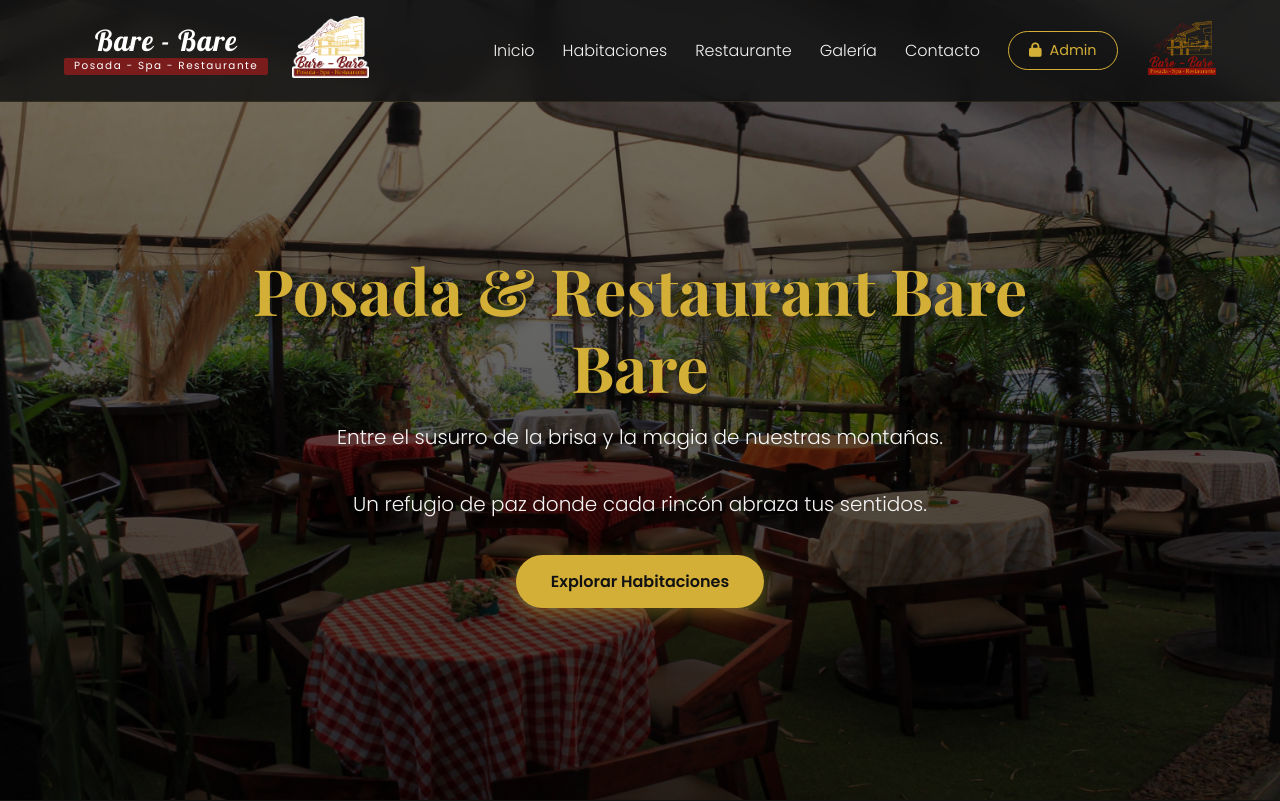
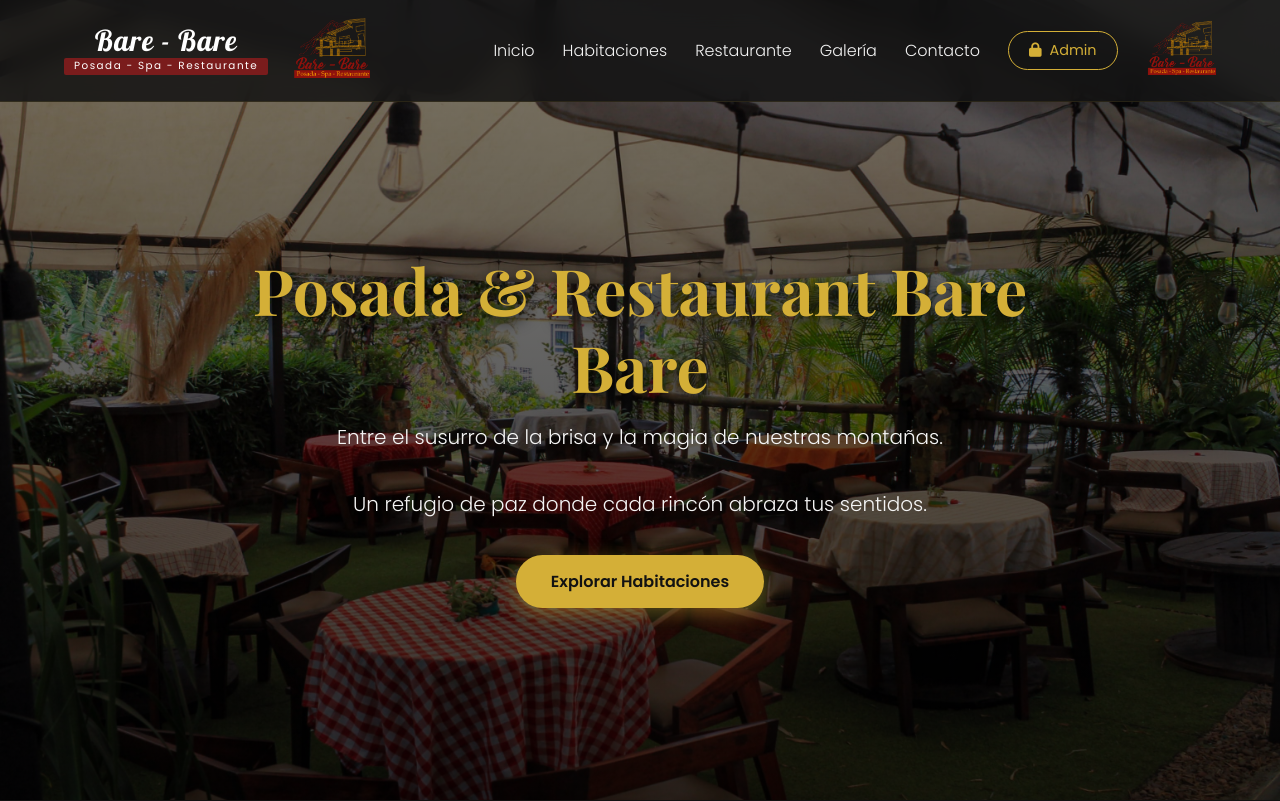
Before and after one commit to CoteElec/posada-bare-bare, a plain HTML site: page index.html in a window 1280 px wide. Shown: the top 801 px of the page. Drawn offline with nearby package versions, Linux system fonts and the light colour scheme.

Commit message:
Update index.html

```diff
--- a/index.html
+++ b/index.html
@@ -20,7 +20,7 @@
                 <span class="logo-main">Bare - Bare</span>
                 <span class="logo-sub">Posada - Spa - Restaurante</span>
             </a>
-            <a href="#inicio"><img src="LOGO.png" alt="Logo Posada Bare Bare" class="header-logo header-logo-left"></a>
+            <a href="#inicio"><img src="logosinfondo.png" alt="Logo Posada Bare Bare" class="header-logo header-logo-left"></a>
         </div>
         <div class="menu-toggle" id="mobile-menu"><i class="fa-solid fa-bars"></i></div>
         <nav id="nav-menu">
```
